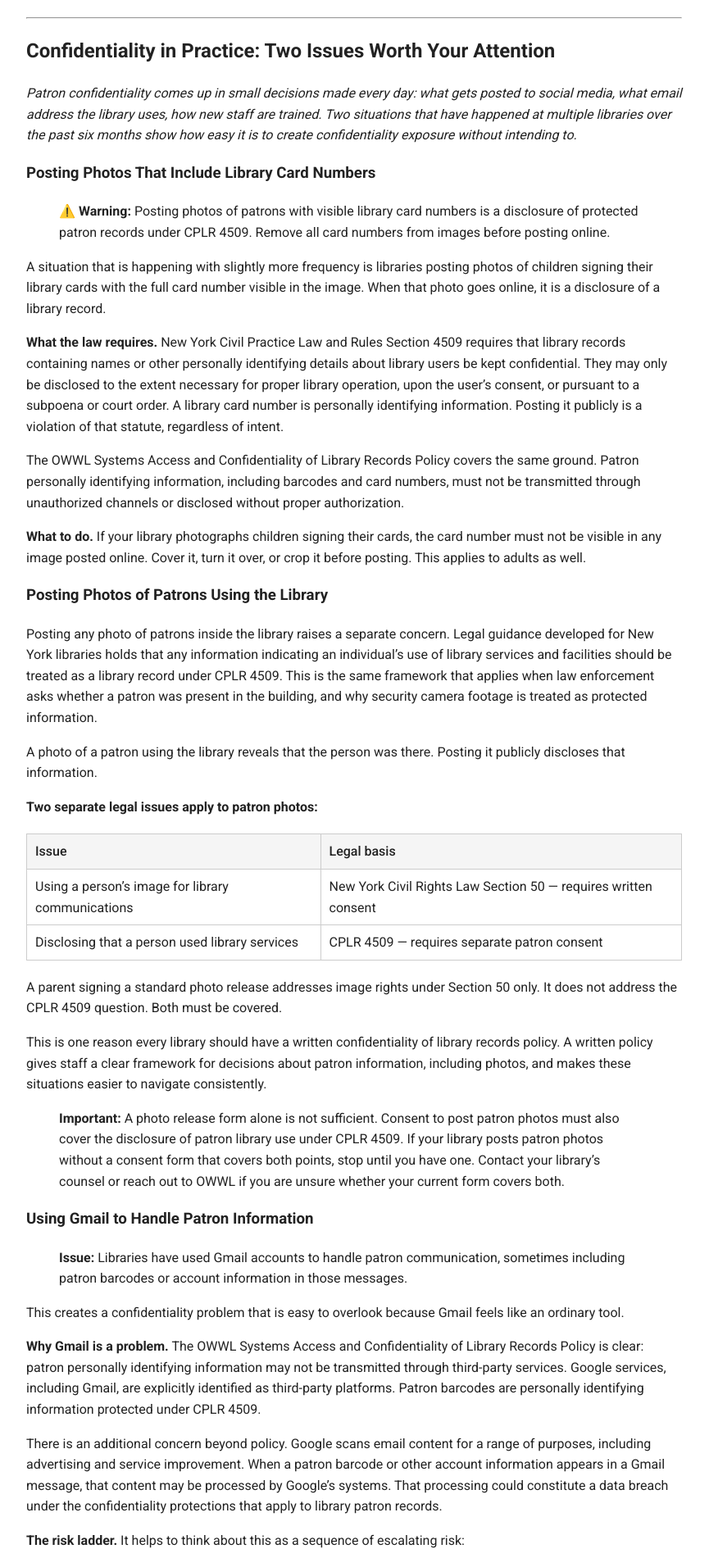
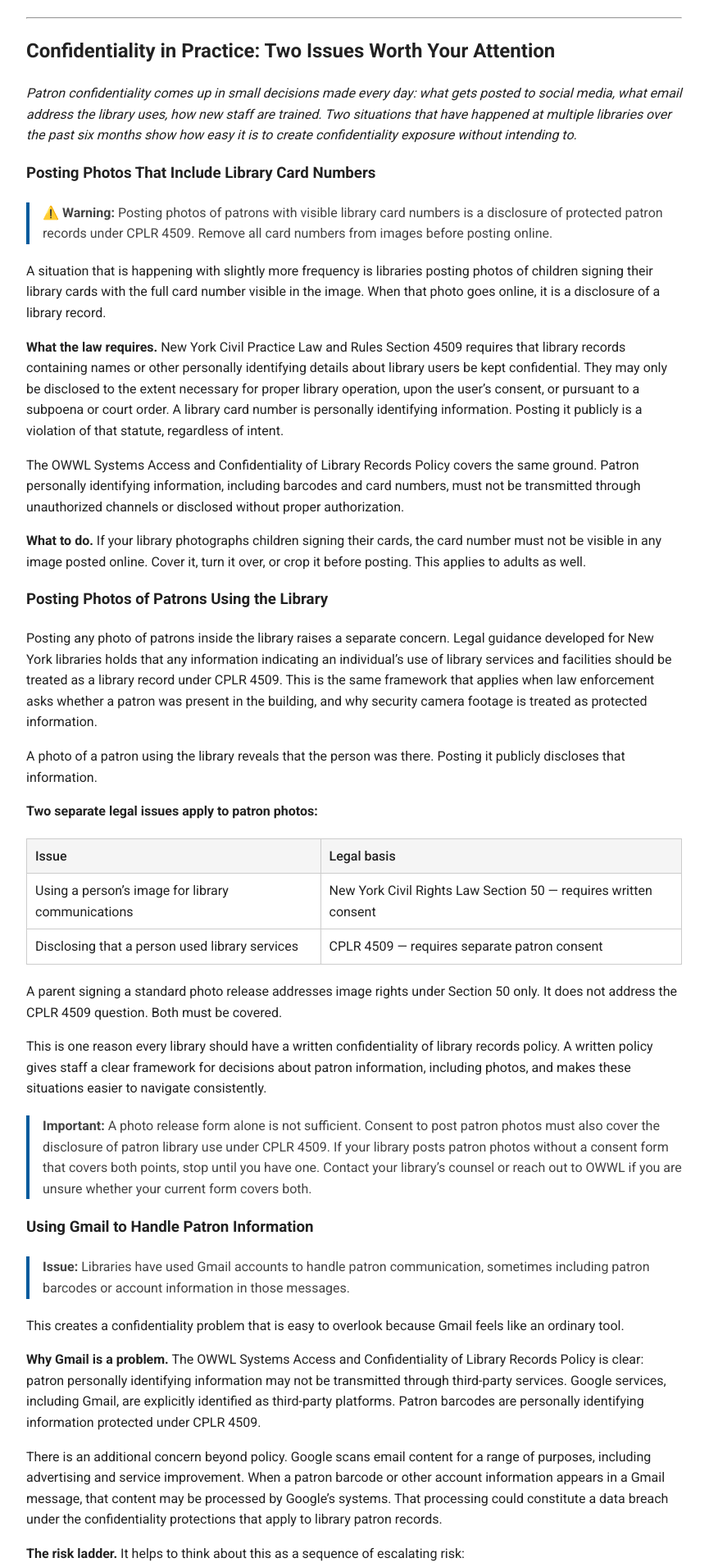
Before and after one commit to projectlibrarian/director-briefing, a Jekyll site: the page built from briefings/2026.04.06.md, in a window 1280 px wide. Shown: the part 1391-3303 px from the top of the page at 82% size, without its empty margins (208-1073 px from the left). Built offline with Jekyll 4.4.1, drawn with Linux system fonts in a browser that asks for light colours.

Commit message:
Update default.html

```diff
--- a/_layouts/default.html
+++ b/_layouts/default.html
@@ -56,6 +56,12 @@ th {
   font-weight: 500;
 }
 
+    blockquote {
+  border-left: 4px solid #005a9c;
+  padding-left: 16px;
+  margin: 20px 0;
+  color: #444;
+}
 
   </style>
 </head>
```
